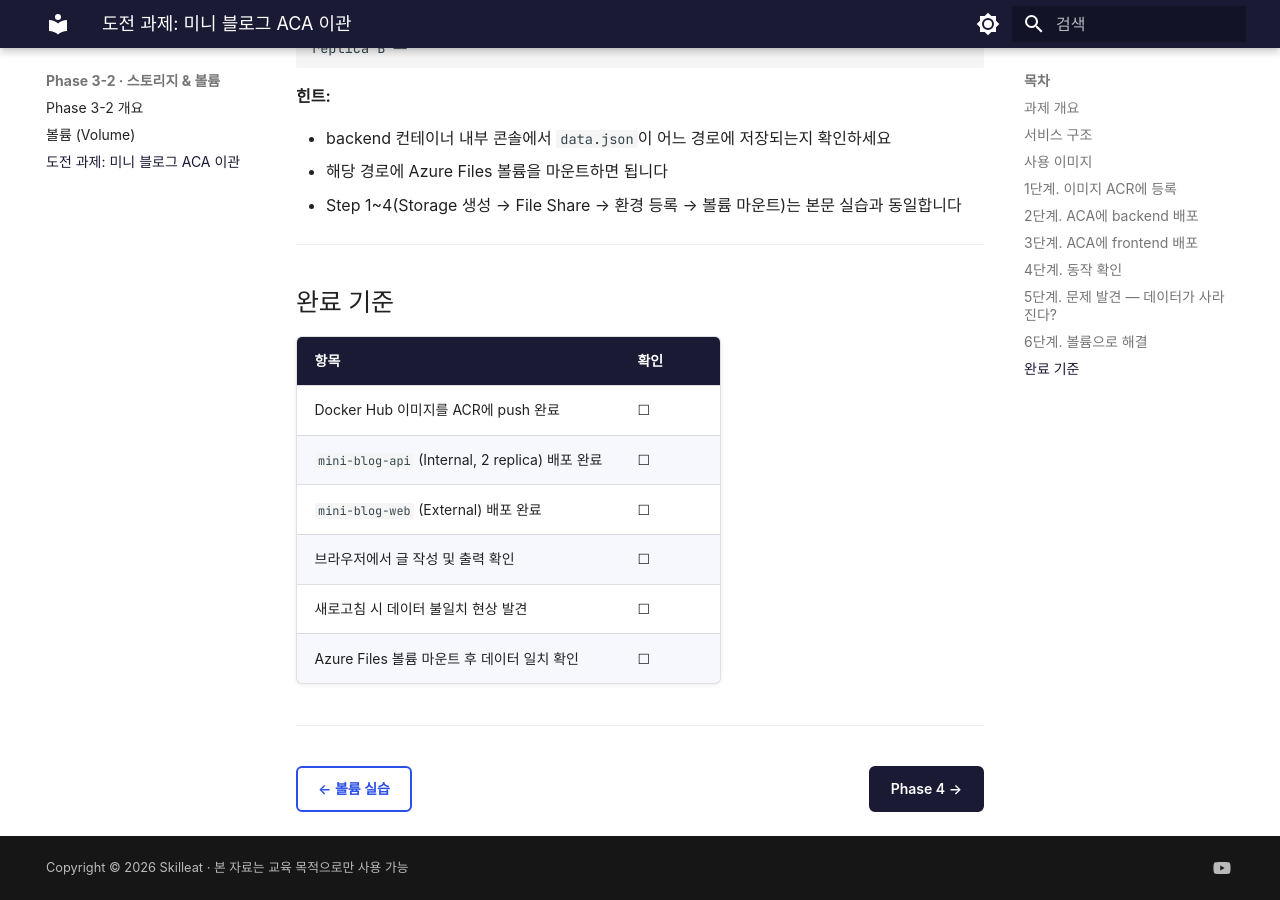
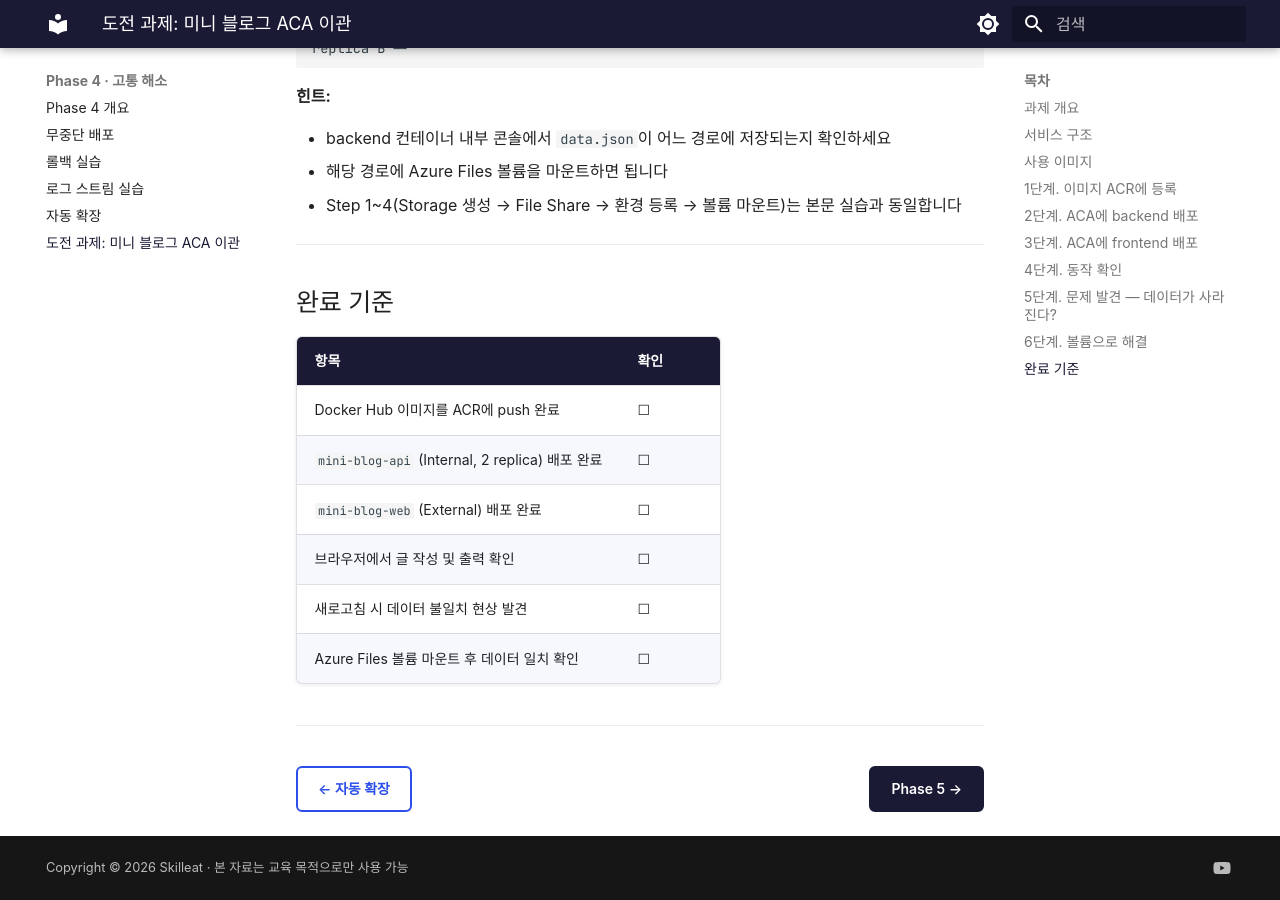
Before and after one commit to skilleat-labs/container-service-labs, an MkDocs documentation site: the page built from docs/phase-4/challenge-mini-blog.md, in a window 1280 px wide and 900 px high, scrolled down 3534 px. Built offline with MkDocs 1.6.1 and Material for MkDocs 9.7.7, drawn with Linux system fonts in a browser that asks for light colours; some web fonts are replaced.

Commit message:
feat: 도전 과제를 Phase 4 마지막으로 이동 (phase-3-2 → phase-4)

```diff
--- a/docs/phase-3-2/challenge.md
+++ b/docs/phase-4/challenge-mini-blog.md
@@ -158,6 +158,6 @@ replica B ─┘
 ---
 
 <div class="nav-buttons">
-<a href="volume/" class="nav-btn">← 볼륨 실습</a>
-<a href="../../phase-4/" class="nav-btn next">Phase 4 →</a>
+<a href="auto-scale/" class="nav-btn">← 자동 확장</a>
+<a href="../phase-5/" class="nav-btn next">Phase 5 →</a>
 </div>
--- a/mkdocs.yml
+++ b/mkdocs.yml
@@ -121,13 +121,13 @@ nav:
   - 'Phase 3-2 · 스토리지 & 볼륨':
     - Phase 3-2 개요: phase-3-2/index.md
     - 볼륨 (Volume): phase-3-2/volume.md
-    - '도전 과제: 미니 블로그 ACA 이관': phase-3-2/challenge.md
   - 'Phase 4 · 고통 해소':
     - Phase 4 개요: phase-4/index.md
     - 무중단 배포: phase-4/zero-downtime-deploy.md
     - 롤백 실습: phase-4/rollback.md
     - 로그 스트림 실습: phase-4/log-stream.md
     - 자동 확장: phase-4/auto-scale.md
+    - '도전 과제: 미니 블로그 ACA 이관': phase-4/challenge-mini-blog.md
   - 'Phase 5 · 의사결정':
     - Phase 5 개요: phase-5/index.md
     - 비교 매트릭스: phase-5/decision-matrix.md
```
Also changed, not shown: docs/phase-3-2/index.md (+0 -1 lines), 2 other files.
